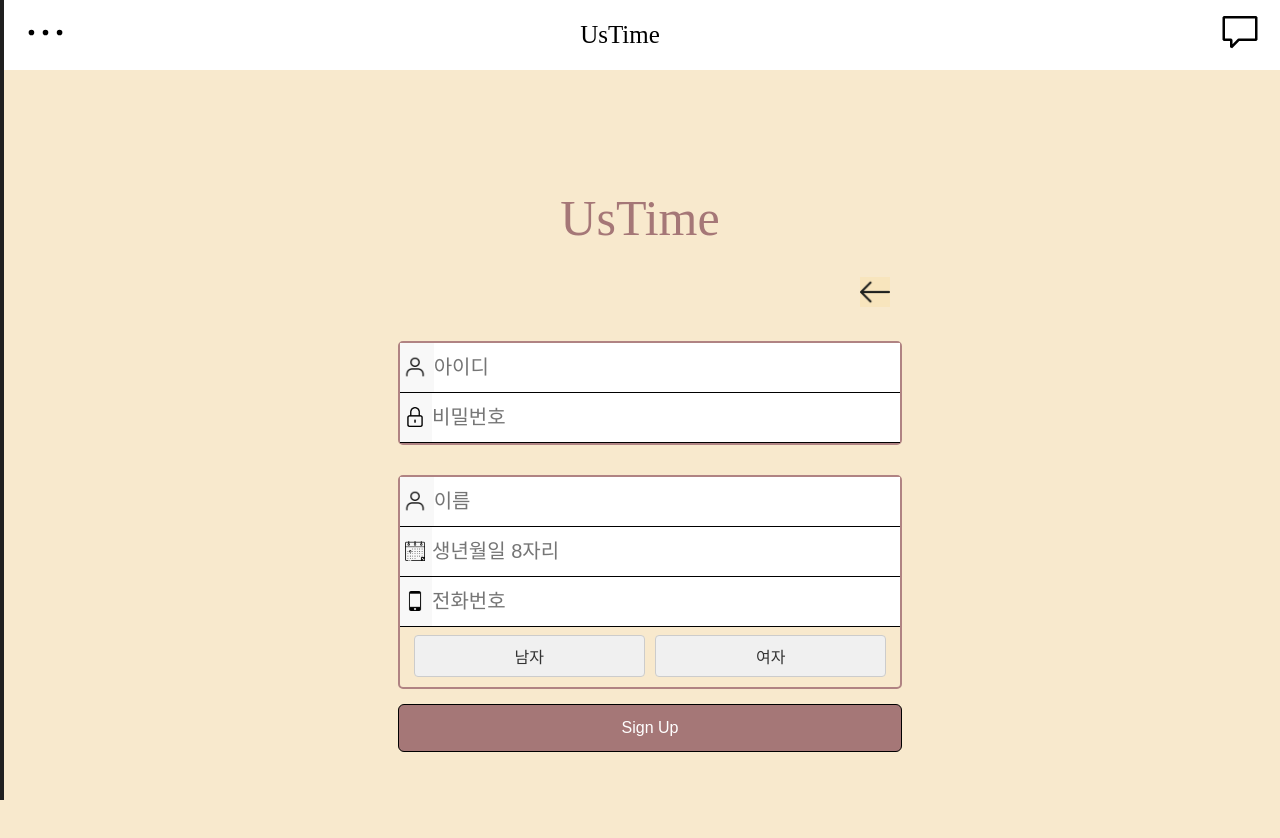
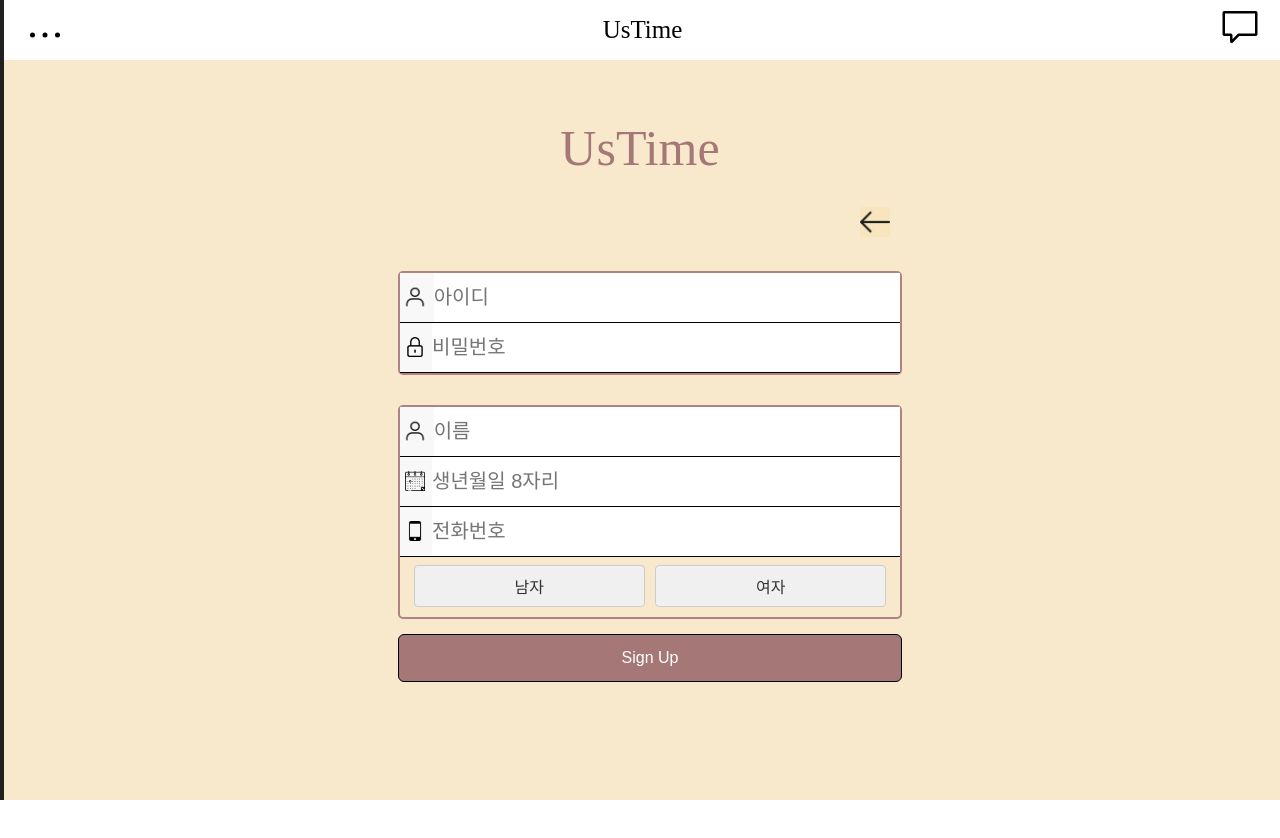
Before and after one commit to simjunseo98/UsTime_Frontend, a React (Create React App) app: page /signup in a window 1280 px wide. Both pictures are taken after a click on the button 45 px from the left and 30 px from the top of the page. Shown: the top 838 px of the page. After the commit the page ends 800 px from the top, so only its background shows below. Built offline with nearby package versions, Linux system fonts and the light colour scheme.

Commit message:
feat: 사이드바 기능 구현

```diff
--- a/src/Component/Header.js
+++ b/src/Component/Header.js
@@ -1,30 +1,29 @@
-// Header.js
-import React, { useState } from "react";
+import React, { useState} from "react";
 import Sidebar from "./Sidebar";  // Sidebar 컴포넌트 임포트
 import styles from "../assets/style/Header.module.scss";
-import {VscComment } from "react-icons/vsc";
+import {VscComment,VscEllipsis } from "react-icons/vsc";
 
 const Header = () => {
     const [isSidebarOpen, setSidebarOpen] = useState(false);  // 사이드바 상태 관리
 
-   // 사이드바 열림/닫힘 상태 토글 함수
-    const toggleSidebar = () => {
-        setSidebarOpen();
+    const handleOpen = () => {
+        console.log("Before setSidebarOpen:", isSidebarOpen); // false 예상
+    setSidebarOpen(true);
+    };
+
+    const handleClose = () => {
+        console.log("Before setSidebarOpen (close):", isSidebarOpen); // true 예상
+        setSidebarOpen(false);
     };
 
     return (
         <header className={styles.header}>
+            {/* 버튼을 클릭하여 Sidebar 열림/닫힘 상태 변경 */}
+            <button onClick={handleOpen} className={styles.sidebarIcon}><VscEllipsis /></button>
+
             {/* Sidebar 컴포넌트 추가 */}
-            <Sidebar isOpen={isSidebarOpen} // 열림 상태
-                     onClose={() => setSidebarOpen(false)}//닫힘 동작
-                     onOpen={()=> setSidebarOpen(true)} //열기 동작
-                     >
-            </Sidebar>
-            {/* 버튼을 클릭하여 Sidebar 열림/닫힘 상태 변경 */}
-            <button className={styles.sidebarIcon}
-            onClick={toggleSidebar}
-            data-role="open-sidebar">
-            </button>
+            {isSidebarOpen && <Sidebar isOpen={isSidebarOpen} onClose={handleClose} />}
+
             <h3 className={styles.ustime}>UsTime</h3>
             <button className={styles.messageIcon}>
                 <VscComment />
--- a/src/Component/Sidebar.js
+++ b/src/Component/Sidebar.js
@@ -1,36 +1,24 @@
-import React, { useRef, useEffect, useCallback } from "react";
+import React, { useRef,useState } from "react";
 import { NavLink } from "react-router-dom";
 import styles from "../assets/style/Sidebar.module.scss";
 import { VscEllipsis } from "react-icons/vsc";
-const Sidebar = ({ width = 280, isOpen, onClose, onOpen }) => {
-    const xPosition = isOpen ? 0 : width; // 사이드바 위치
+
+const Sidebar = ({ width = 280}) => {
+    const [isOpen,setOpen]=useState(false);
+    const [xPosition,setX]=useState(width);
     const side = useRef();
 
-    // 사이드바 외부 클릭 시 닫기
-    const handleClose = useCallback((e) => {
-        if (side.current && !side.current.contains(e.target)) {
-            onClose();
+    console.log("Sidebar isOpen:", isOpen); // Header에서 전달된 값 확인
+
+    const toggleMenu = () => {
+        if (xPosition > 0) {
+          setX(0);
+          setOpen(true);
+        } else {
+          setX(width);
+          setOpen(false);
         }
-    }, [onClose]);
-
-    // 사이드바 외부 클릭 시 열기
-    const handleOpen = useCallback((e) => {
-        if (!isOpen && side.current && !side.current.contains(e.target)) {
-            onOpen();
-        }
-    }, [isOpen, onOpen]);
-
-    useEffect(() => {
-        // 이벤트 리스너 등록
-        window.addEventListener("click", handleClose); // 닫기
-        window.addEventListener("click", handleOpen); // 열기
-        return () => {
-            // 이벤트 리스너 제거
-            window.removeEventListener("click", handleClose);
-            window.removeEventListener("click", handleOpen);
-        };
-    }, [handleClose, handleOpen]);
-
+      };
     return (
         <div className={styles.SidebarContainer}>
             <div
@@ -39,10 +27,12 @@ const Sidebar = ({ width = 280, isOpen, onClose, onOpen }) => {
                 style={{
                     width: `${width}px`,
                     height: "100%",
-                    transform: `translateX(${-xPosition}px)`, // xPosition에 따라 이동
+                    transform: `translatex(${-xPosition}px)`
                 }}
             >
-                <button className={styles.button} onClick={onClose}><VscEllipsis /></button>
+                <button className={styles.button} onClick={toggleMenu} > {isOpen ?
+            <span>X</span> :<VscEllipsis />
+            }</button>
                 <ul>
                     <NavLink to="/" className={styles.SidebarNav} aria-current="page">
                         <li>사진첩</li>
--- a/src/assets/style/Header.module.scss
+++ b/src/assets/style/Header.module.scss
@@ -2,10 +2,14 @@
     display: flex;
     align-items: center;
     justify-content: space-between;
-    min-height: 70px;
+    height: 60px;
     padding: 0px 20px;
     margin: 0;
     background-color: white;
+    position: fixed; /* 헤더 고정 */
+    top: 0; /* 화면 상단에 고정 */
+    left: 0; /* 화면 왼쪽에 고정 */
+    right: 0; /* 화면 오른쪽에 고정 */
 
 }
 .ustime{
@@ -16,13 +20,13 @@
     text-decoration: none;
 }
 
-// .sidebarIcon{
-//     text-align:left;
-//     font-size: 45px;
-//     border: 0;
-//     background-color: white;
-//     cursor: pointer;
-// }
+.sidebarIcon{
+    text-align:left;
+    font-size: 45px;
+    border: 0;
+    background-color: white;
+    cursor: pointer;
+}
 .messageIcon{
     text-align: right !important;
     font-size: 40px;
--- a/src/assets/style/Main.module.scss
+++ b/src/assets/style/Main.module.scss
@@ -1,6 +1,8 @@
+
 .container{
   display: flex;
   align-items: flex-start;
+  padding-top: 80px;
 }
 .calendarContainer{
     height: 100%;
@@ -8,6 +10,7 @@
     border-radius: 20px;
     background-color: rgba(233, 192, 115, 0.929);
     box-shadow: 2px 2px 8px rgba(0, 0, 0, 0.5);
+    // margin-left: 150px;
     h2{
   text-align: center;
   font-weight: bold;
--- a/src/assets/style/Sidebar.module.scss
+++ b/src/assets/style/Sidebar.module.scss
@@ -6,10 +6,10 @@
     background-color: rgba(245, 222, 179);
     border-right: 4px solid #202020;
     position: fixed;
+    transition: 0.4s ease;
     top: 0;
     bottom: 0;
     left: 0;
-    transition: 0.4s ease;
     color: #202020;
     width: 100%;
     height: 100%;
@@ -18,7 +18,7 @@
   .button {
     position: relative;
     left: 300px;
-    top: 10px;
+    top: 15px;
     width: 50px;
     height: 40px;
     z-index: 99;
@@ -27,5 +27,5 @@
     overflow: hidden;
     background-color: white;
     cursor: pointer;
-  font-size: 45px;
+  font-size: 40px;
   }
```
